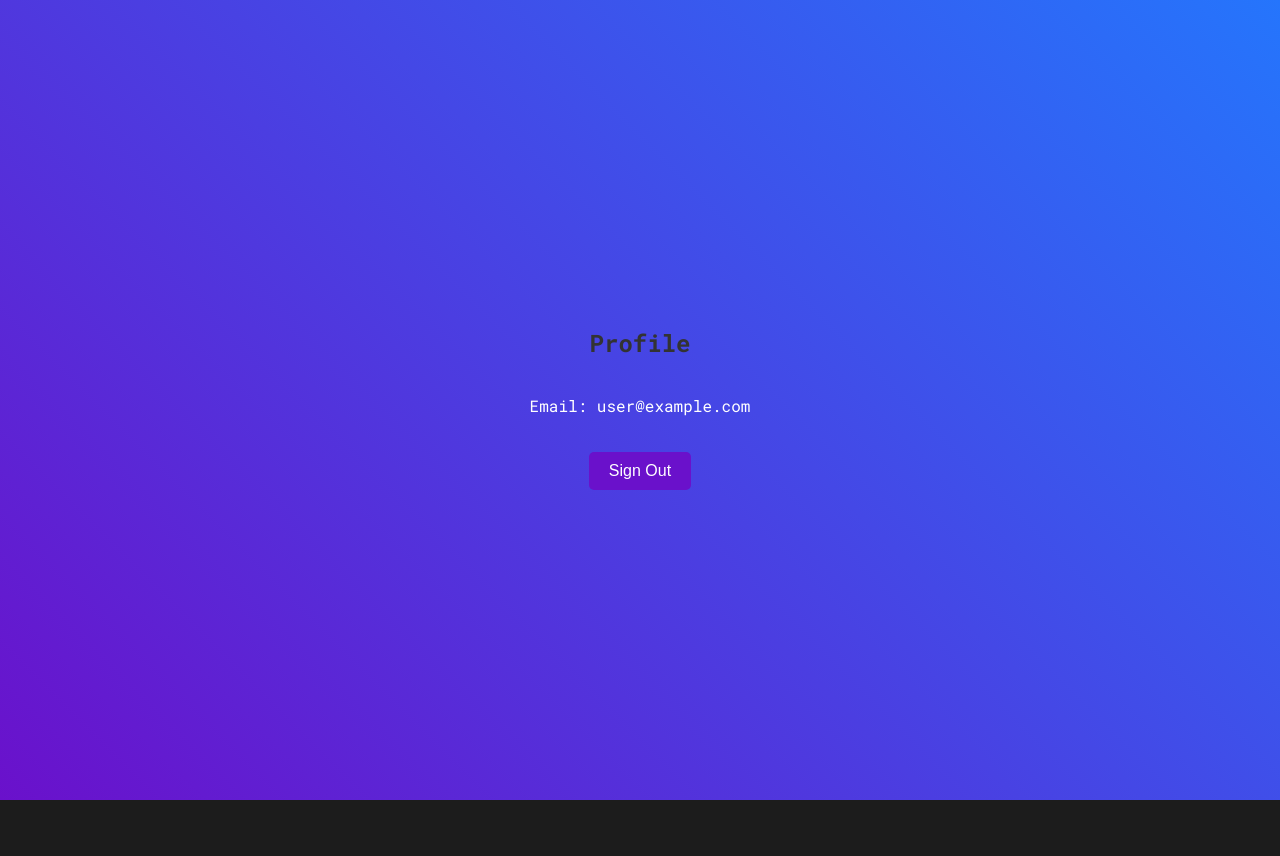
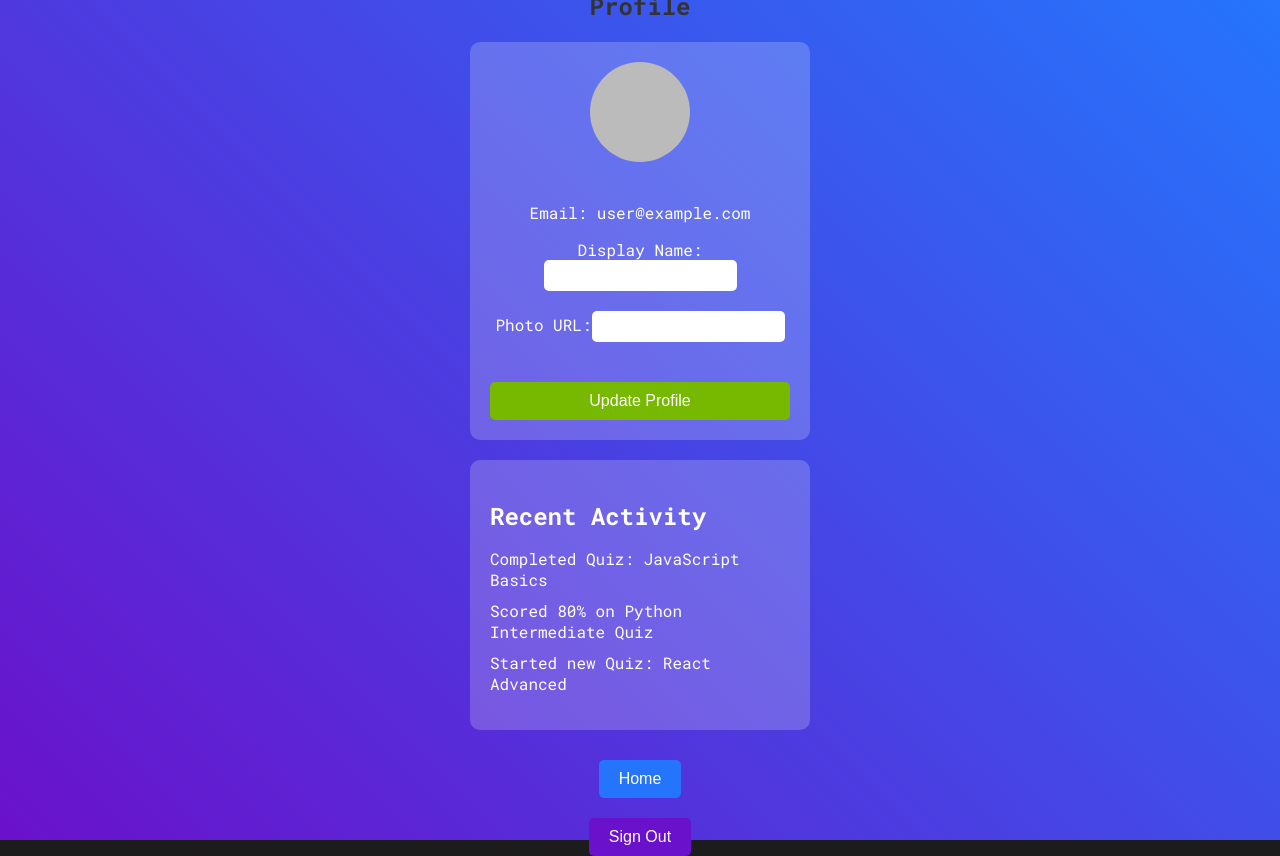
Before and after one commit to redhatgamer/eldritch-AI, a React (Create React App) app in the folder eldritch/: page /profile in a window 1280 px wide. Before the commit the page ends 800 px from the top, so only its background shows below. Built offline with nearby package versions, Linux system fonts and the light colour scheme; no server answers; sample sign-in values are in the browser's storage.

Commit message:
Update profile

```diff
--- a/eldritch/src/Profile.css
+++ b/eldritch/src/Profile.css
@@ -5,22 +5,108 @@
   flex-direction: column;
   align-items: center;
   justify-content: center;
-    height: 100vh;
+  padding: 20px;
   background: linear-gradient(45deg, #6a11cb, #2575fc);
   color: white;
   text-align: center;
+  min-height: 100vh;
 }
 
-  .logout-button {
-    margin-top: 20px;
+.profile-details {
+  background: rgba(255, 255, 255, 0.2);
+  padding: 20px;
+  border-radius: 10px;
+  margin-bottom: 20px;
+  width: 300px;
+}
+
+.profile-picture {
+  border-radius: 50%;
+  width: 100px;
+  height: 100px;
+  margin-bottom: 20px;
+}
+
+.profile-form {
+  display: flex;
+  flex-direction: column;
+}
+
+.profile-form label {
+  margin-bottom: 10px;
+}
+
+.profile-form input {
+  padding: 8px;
+  border-radius: 5px;
+  border: none;
+  margin-bottom: 10px;
+}
+
+.update-button {
+  padding: 10px;
+  border: none;
+  border-radius: 5px;
+  background-color: #76B900;
+  color: white;
+  cursor: pointer;
+  transition: background-color 0.3s ease, transform 0.3s ease;
+}
+
+.update-button:hover {
+  background-color: #68a700;
+  transform: scale(1.05);
+}
+
+.message {
+  margin-top: 10px;
+}
+
+.recent-activity {
+  background: rgba(255, 255, 255, 0.2);
+  padding: 20px;
+  border-radius: 10px;
+  margin-bottom: 20px;
+  width: 300px;
+  text-align: left;
+}
+
+.recent-activity h2 {
+  margin-bottom: 10px;
+}
+
+.recent-activity ul {
+  list-style: none;
+  padding: 0;
+}
+
+.recent-activity li {
+  margin-bottom: 10px;
+}
+
+.home-button, .logout-button {
   padding: 10px 20px;
   font-size: 16px;
   border: none;
   border-radius: 5px;
   cursor: pointer;
+  margin: 10px;
+  transition: background-color 0.3s ease, transform 0.3s ease;
+}
+
+.home-button {
+  background-color: #2575fc;
+  color: white;
+}
+
+.home-button:hover {
+  background-color: #1c63d4;
+  transform: scale(1.05);
+}
+
+.logout-button {
   background-color: #6a11cb;
   color: white;
-    transition: background-color 0.3s ease, transform 0.3s ease;
 }
 
 .logout-button:hover {
--- a/eldritch/src/Profile.js
+++ b/eldritch/src/Profile.js
@@ -1,19 +1,36 @@
 // src/Profile.js
 
-import React from 'react';
+import React, { useState } from 'react';
 import { useAuthState } from 'react-firebase-hooks/auth';
-import { auth } from './firebase';
+import { auth, updateUserProfile } from './firebase';
 import { signOut } from 'firebase/auth';
 import { useNavigate } from 'react-router-dom';
 import './Profile.css';
 
 const Profile = () => {
   const [user] = useAuthState(auth);
+  const [displayName, setDisplayName] = useState(user?.displayName || '');
+  const [photoURL, setPhotoURL] = useState(user?.photoURL || '');
+  const [message, setMessage] = useState('');
   const navigate = useNavigate();
 
   const handleSignOut = async () => {
     await signOut(auth);
     navigate('/home');
+  };
+
+  const handleUpdateProfile = async (e) => {
+    e.preventDefault();
+    try {
+      await updateUserProfile({ displayName, photoURL });
+      setMessage('Profile updated successfully.');
+    } catch (error) {
+      setMessage('Error updating profile: ' + error.message);
+    }
+  };
+
+  const handleGoHome = () => {
+    navigate('/');
   };
 
   if (!user) {
@@ -23,7 +40,39 @@ const Profile = () => {
   return (
     <div className="profile-container">
       <h1>Profile</h1>
-      <p>Email: {user.email}</p>
+      <div className="profile-details">
+        <img src={user.photoURL || 'https://via.placeholder.com/150'} alt="Profile" className="profile-picture" />
+        <p>Email: {user.email}</p>
+        <form onSubmit={handleUpdateProfile} className="profile-form">
+          <label>
+            Display Name:
+            <input
+              type="text"
+              value={displayName}
+              onChange={(e) => setDisplayName(e.target.value)}
+            />
+          </label>
+          <label>
+            Photo URL:
+            <input
+              type="text"
+              value={photoURL}
+              onChange={(e) => setPhotoURL(e.target.value)}
+            />
+          </label>
+          <button type="submit" className="update-button">Update Profile</button>
+        </form>
+        {message && <p className="message">{message}</p>}
+      </div>
+      <div className="recent-activity">
+        <h2>Recent Activity</h2>
+        <ul>
+          <li>Completed Quiz: JavaScript Basics</li>
+          <li>Scored 80% on Python Intermediate Quiz</li>
+          <li>Started new Quiz: React Advanced</li>
+        </ul>
+      </div>
+      <button onClick={handleGoHome} className="home-button">Home</button>
       <button onClick={handleSignOut} className="logout-button">Sign Out</button>
     </div>
   );
--- a/eldritch/src/firebase.js
+++ b/eldritch/src/firebase.js
@@ -1,7 +1,7 @@
 // Import the functions you need from the SDKs you need
 import { initializeApp } from "firebase/app";
 import { getAnalytics } from "firebase/analytics";
-import { getAuth } from 'firebase/auth'
+import { getAuth, updateProfile } from 'firebase/auth'
 // TODO: Add SDKs for Firebase products that you want to use
 // https://firebase.google.com/docs/web/setup#available-libraries
 
@@ -22,4 +22,12 @@ const app = initializeApp(firebaseConfig);
 const analytics = getAnalytics(app);
 const auth = getAuth(app);
 
-export { auth };
+const updateUserProfile = (profile) => {
+    const user = auth.currentUser;
+    if (user) {
+      return updateProfile(user, profile);
+    }
+    throw new Error('No user is signed in');
+  };
+
+export { auth, updateUserProfile };
```
Lines whose indentation alone changed are shown as unchanged.
